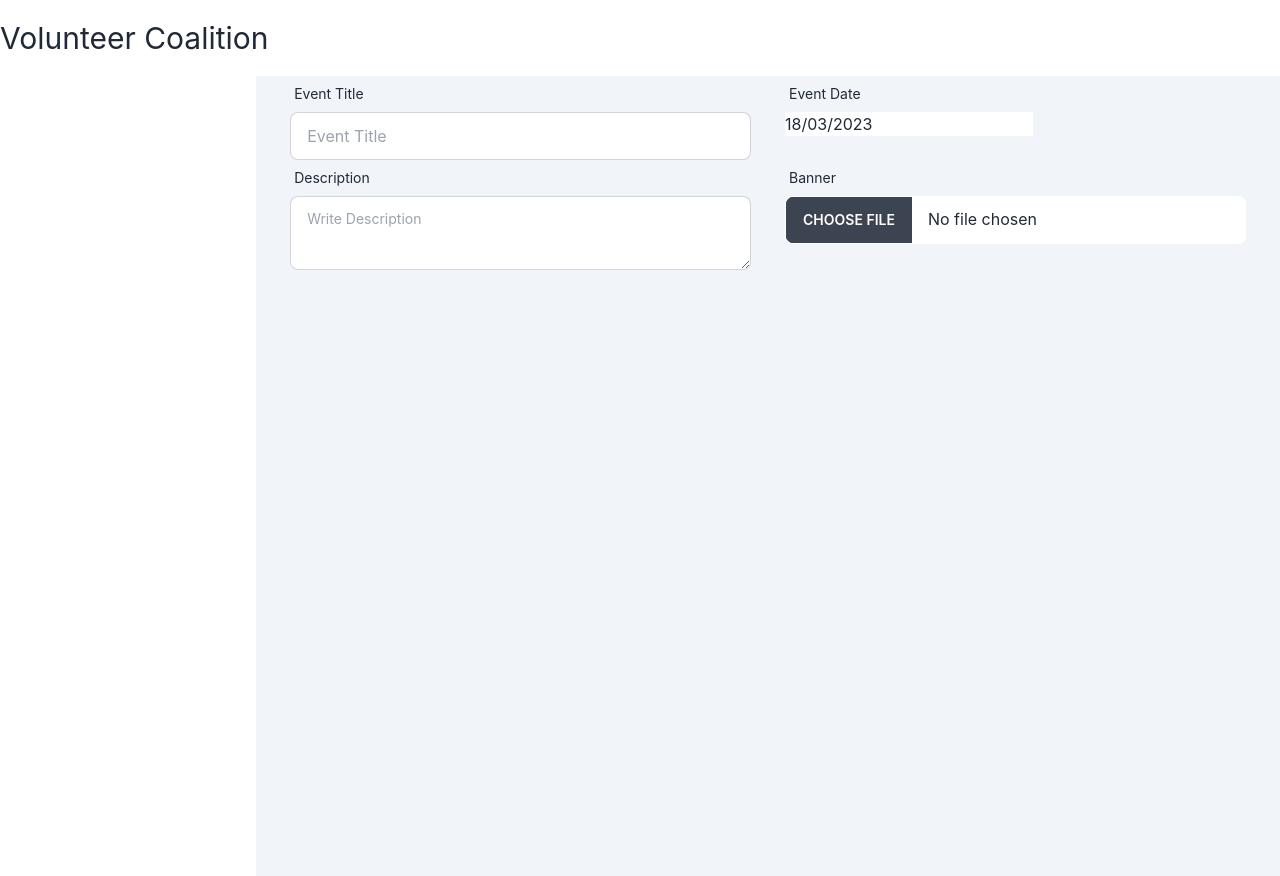
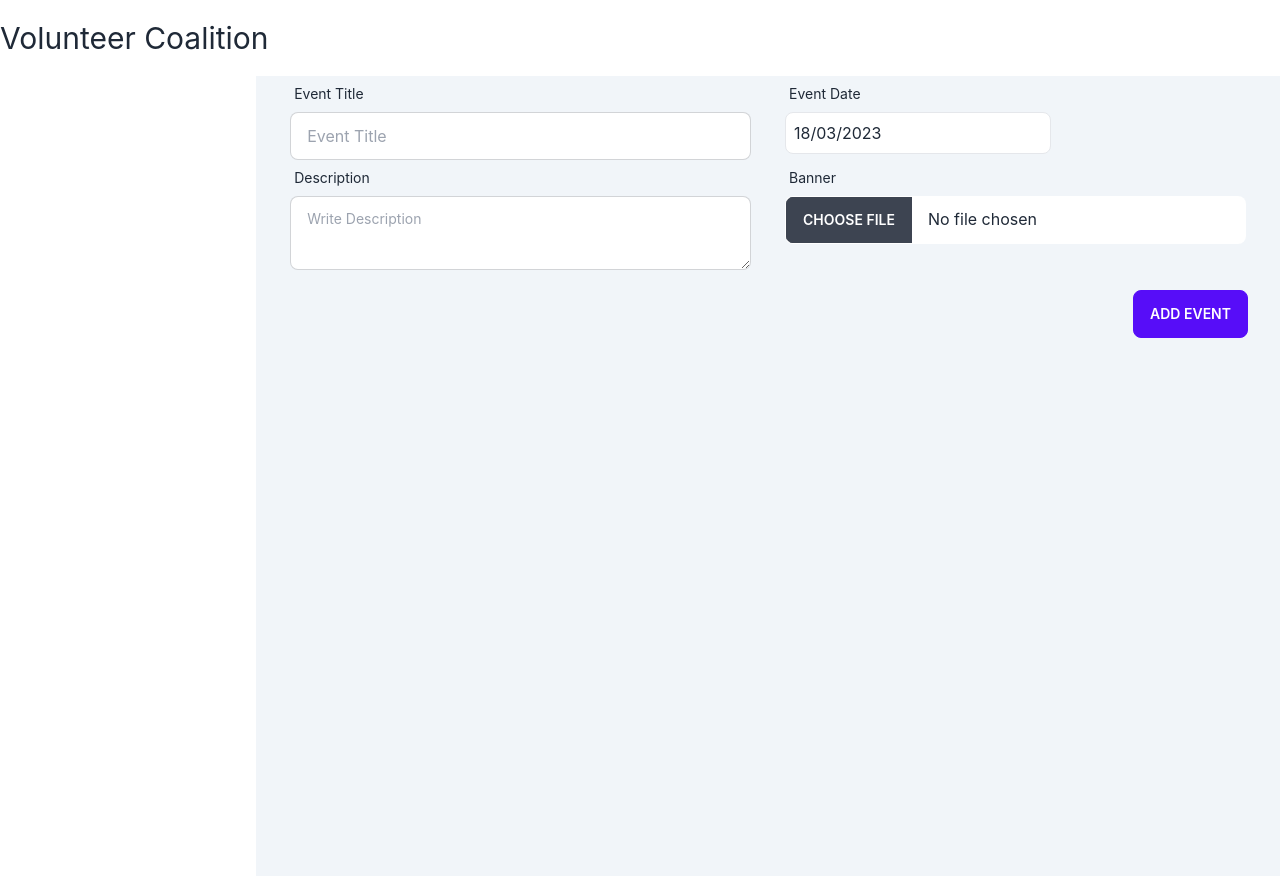
Before and after one commit to sowmik-sec/volunteer-coalition-client, a React (Create React App) app: page /events in a window 1280 px wide. Built offline with nearby package versions, Linux system fonts and the light colour scheme; no server answers.

Commit message:
add event button added and some style of that component added

```diff
--- a/src/components/Events/AddEvent/AddEvent.js
+++ b/src/components/Events/AddEvent/AddEvent.js
@@ -13,7 +13,7 @@ const AddEvent = () => {
   };
   return (
     <div className="bg-slate-100 min-h-screen">
-      <form>
+      <form className="">
         <div className="md:flex md:justify-evenly">
           <div className="form-control w-[45%]">
             <label className="label">
@@ -35,7 +35,7 @@ const AddEvent = () => {
               onChange={(date) => setSelectedDate(date)}
               dateFormat="dd/MM/yyyy"
               minDate={new Date()}
-              className="w-full"
+              className="w-full border border-gray-200 rounded-lg p-2"
             />
           </div>
         </div>
@@ -62,6 +62,9 @@ const AddEvent = () => {
             />
           </div>
         </div>
+        <div className="text-right">
+          <button className="btn btn-primary mr-8 my-5">Add Event</button>
+        </div>
       </form>
     </div>
   );
```
